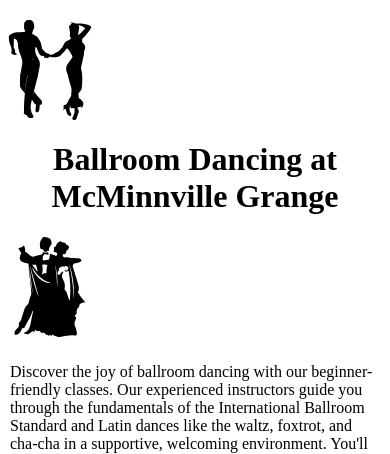
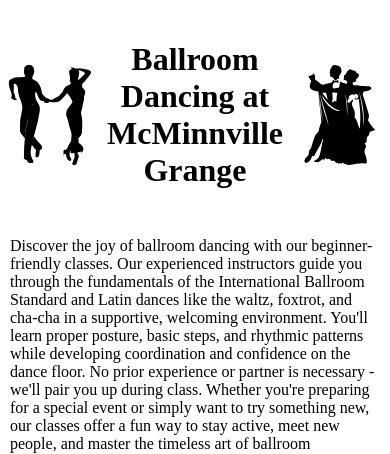
Before and after one commit to banana-galaxy/dance-website, a Flask app: page / in a window 390 px wide. Shown: the top 454 px of the page. Run offline with Flask 3, Linux system fonts and the light colour scheme.

Commit message:
Fixed mobile title styling

```diff
--- a/static/styles.css
+++ b/static/styles.css
@@ -85,6 +85,10 @@
   align-items: center;
   justify-content: center;
   flex-wrap: wrap;
+}
+
+.nowrap {
+  flex-wrap: nowrap;
 }
 
 .spread {
@@ -229,4 +233,25 @@
   }
 }
 
+
+@media (max-width:384px) {
+  .icons {
+    position: absolute;
+    top: 10px;
+  }
+
+  .icon1 {
+    left: 10px;
+  }
+
+  .icon2 {
+    right: 10px;
+  }
+
+  .main {
+    margin-top: 100px;
+  }
+
+}
+
 // max height 1770
--- a/templates/index.html
+++ b/templates/index.html
@@ -18,12 +18,12 @@
   </head>
 
   <body>
-    <div class="header row spread">
-      <svg height="100" width="100" xmlns="http://www.w3.org/2000/svg">
+    <div class="header row nowrap spread">
+      <svg style="min-width:100px;" class="icons icon1" height="100" width="100" xmlns="http://www.w3.org/2000/svg">
         <image height="100" width="100" href="static/latin.svg" />
       </svg>
-      <h1 class="title">Ballroom Dancing at McMinnville Grange</h1>
-      <svg height="100" width="100" xmlns="http://www.w3.org/2000/svg">
+      <h1 class="title main">Ballroom Dancing at McMinnville Grange</h1>
+      <svg style="min-width:100px;" class="icons icon2" height="100" width="100" xmlns="http://www.w3.org/2000/svg">
         <image height="100" width="100" href="static/standard.svg" />
       </svg>
     </div>
```
